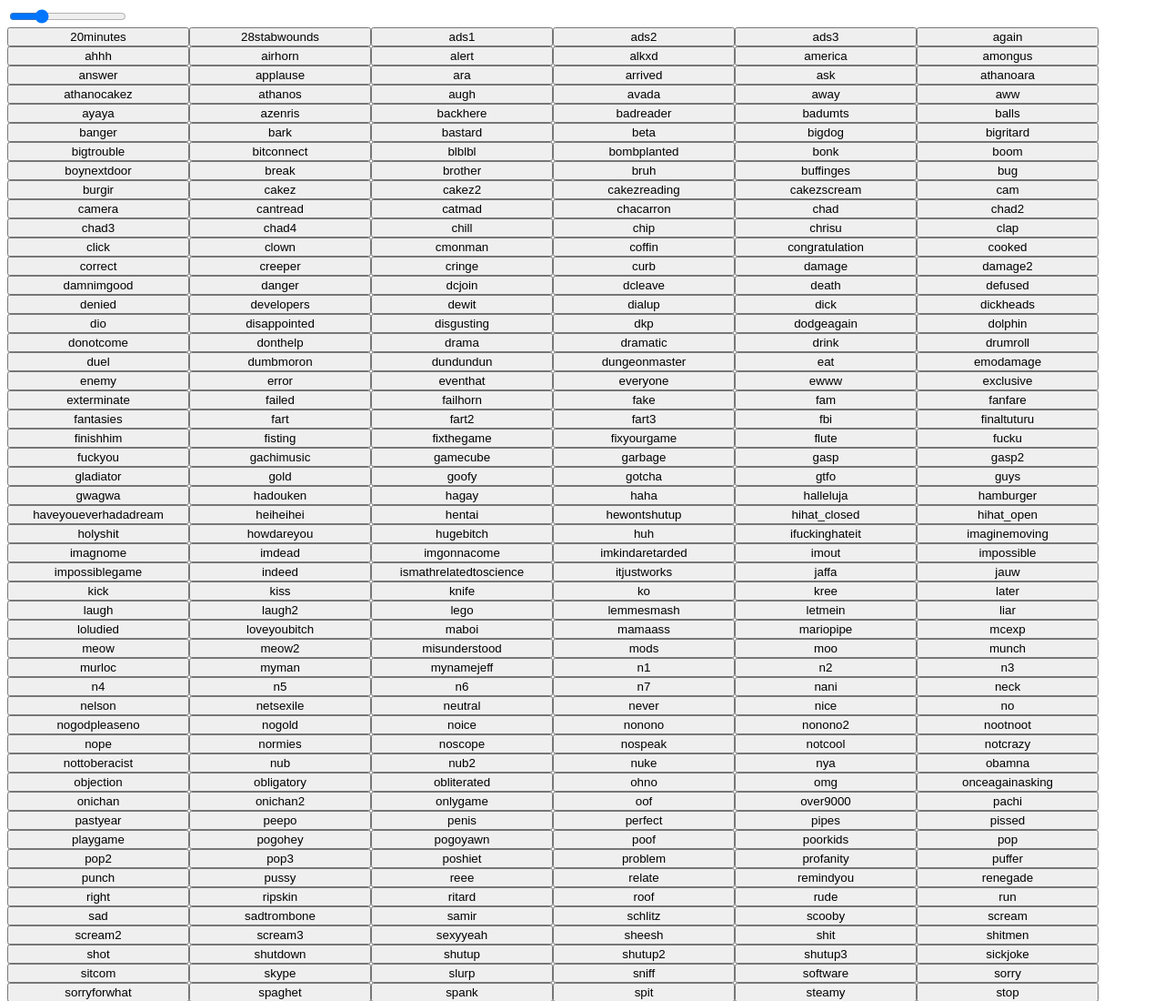
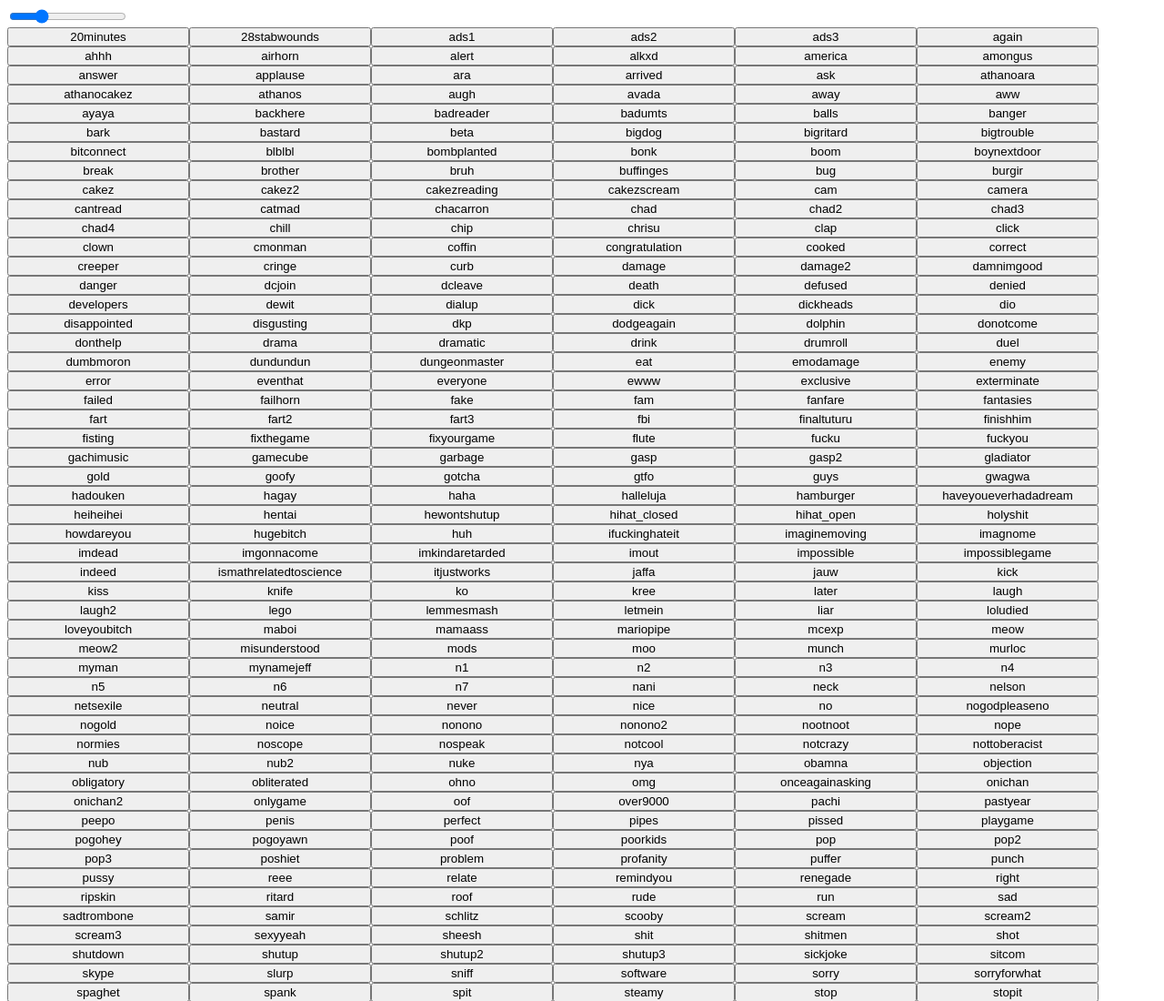
Before and after one commit to Tkap1/Tkap1.github.io, a plain HTML site: page index.html in a window 1280 px wide. Shown: the top 1100 px of the page at 91% size. Drawn offline with Linux system fonts and the light colour scheme.

Commit message:
New sounds

```diff
--- a/index.html
+++ b/index.html
@@ -143,11 +143,6 @@ button.textContent = "ayaya";
 button.style.width= "200px"
 d.appendChild(button);
 button = document.createElement("BUTTON");
-button.onclick=() => callback("azenris.mp3");
-button.textContent = "azenris";
-button.style.width= "200px"
-d.appendChild(button);
-button = document.createElement("BUTTON");
 button.onclick=() => callback("backhere.mp3");
 button.textContent = "backhere";
 button.style.width= "200px"
```
Also changed, not shown: list.txt.
